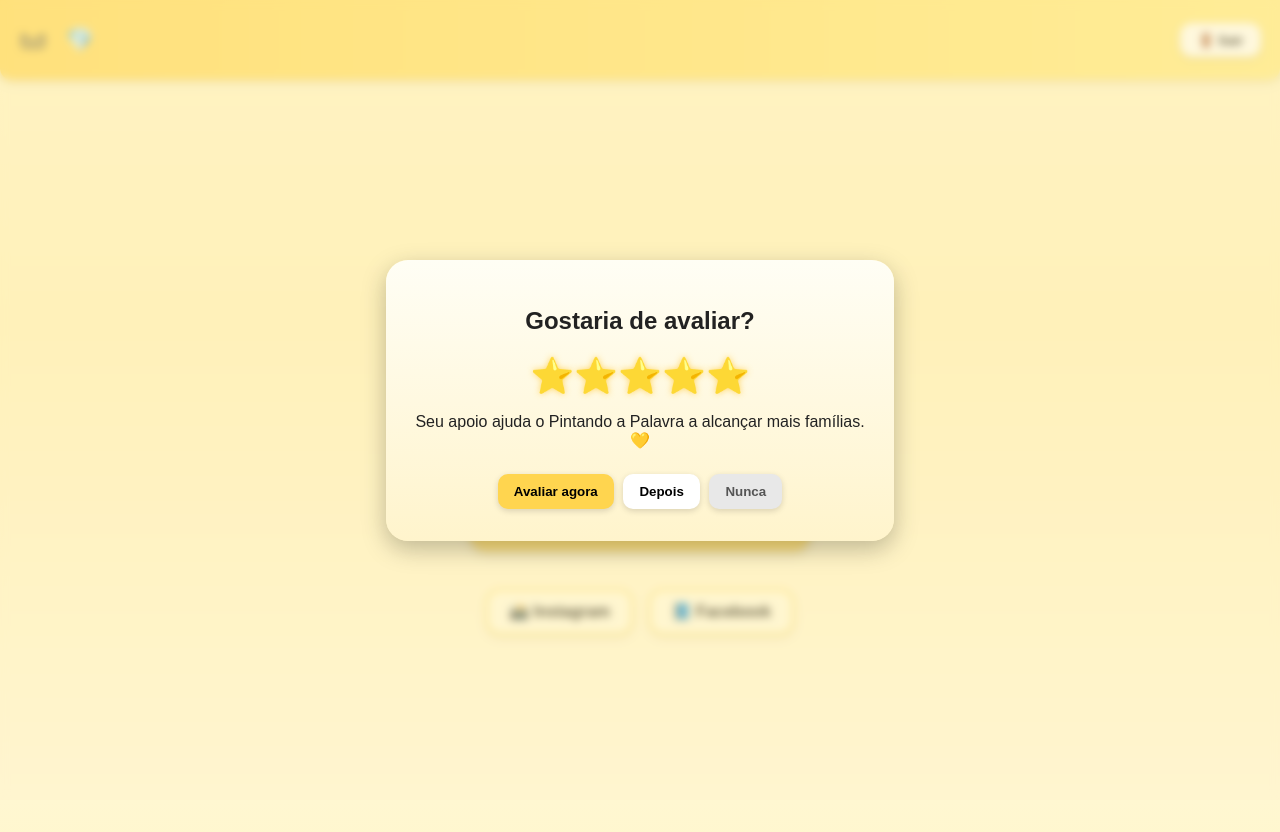
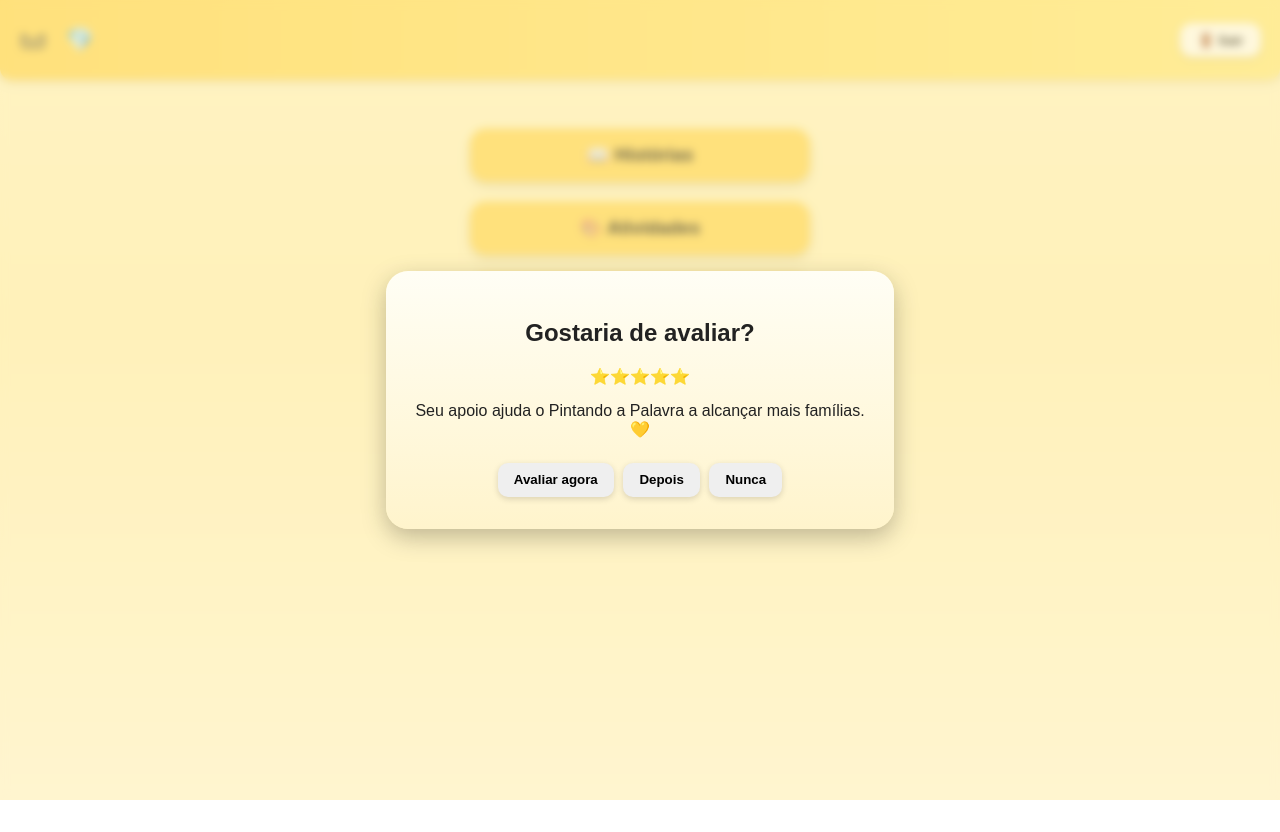
Before and after one commit to ezequielf566/novoapp, a plain HTML site: page index.html in a window 1280 px wide. After the commit the page ends 800 px from the top, so only its background shows below. Drawn offline with Linux system fonts and the light colour scheme; a script that the page names is missing.

Commit message:
Refactor HTML comments and styles for clarity

```diff
--- a/index.html
+++ b/index.html
@@ -1,4 +1,4 @@
-<!-- 🔸 Pintando a Palavra — Menu PREMIUM FINAL (4 Menus + Centralizado + Modal Bíblia Kids) -->
+<!-- 🔸 Pintando a Palavra — Menu PREMIUM FINAL (4 Menus + Centralização Visual + Modal Bíblia Kids) -->
 <!DOCTYPE html>
 <html lang="pt-BR">
 <head>
@@ -21,7 +21,7 @@
       overflow-x: hidden;
     }
 
-    /* HEADER RESPONSIVO */
+    /* HEADER */
     header {
       height: clamp(70px, 10vh, 90px);
       background: linear-gradient(90deg,#ffd54f,#ffea80);
@@ -51,7 +51,6 @@
       filter: drop-shadow(0 0 4px rgba(255,213,79,0.6));
     }
 
-    /* DIAMANTE */
     .diamond {
       margin-left: 10px;
       font-size: 1.5rem;
@@ -78,17 +77,18 @@
       gap: 6px;
     }
 
-    /* MAIN SUPER CENTRALIZADO */
+    /* MAIN — CENTRALIZAÇÃO VISUAL (NÃO MATEMÁTICA) */
     main {
       flex: 1;
       display: flex;
       flex-direction: column;
-      justify-content: center;
       align-items: center;
       text-align: center;
       gap: 2.4rem;
-      padding: 1rem;
-      min-height: calc(100vh - clamp(70px, 10vh, 90px));
+
+      /* 🎯 O AJUSTE QUE RESOLVE */
+      justify-content: flex-start;
+      padding-top: 6vh;
     }
 
     /* MENU */
@@ -111,7 +111,6 @@
       box-shadow: inset 0 1px 0 rgba(255,255,255,0.4),0 4px 10px rgba(0,0,0,0.15);
       transition: all .25s ease;
     }
-
     .menu button:hover { transform: scale(1.03); background: #ffe066; }
 
     /* REDES SOCIAIS */
@@ -156,19 +155,13 @@
       background: linear-gradient(180deg,#FFF8DC 0%,#FFEBA3 100%);
       border-radius: 22px;
       padding: 28px 24px 32px;
-      width: min(90%, 460px);
+      width: min(90%,460px);
       box-shadow: 0 8px 24px rgba(0,0,0,0.25);
       text-align: center;
     }
 
-    /* MODAL AVALIAÇÃO */
     #ratingModal .modal-box {
       background: linear-gradient(180deg,#fffef5 0%,#fff4cc 100%);
-    }
-
-    #ratingModal .stars {
-      font-size: 2.2rem;
-      text-shadow: 0 0 6px rgba(255,200,50,0.7);
     }
 
     #ratingModal .btn {
@@ -178,11 +171,6 @@
       padding: .6rem 1rem;
       box-shadow: 0 2px 6px rgba(0,0,0,0.15);
     }
-
-    #btnRatingNow { background:#ffd54f; }
-    #btnRatingLater { background:#fff; border:1px solid #ccc; }
-    #btnRatingNever { background:#e8e8e8; border:1px solid #d0d0d0; color:#555; }
-
   </style>
 </head>
 
```
